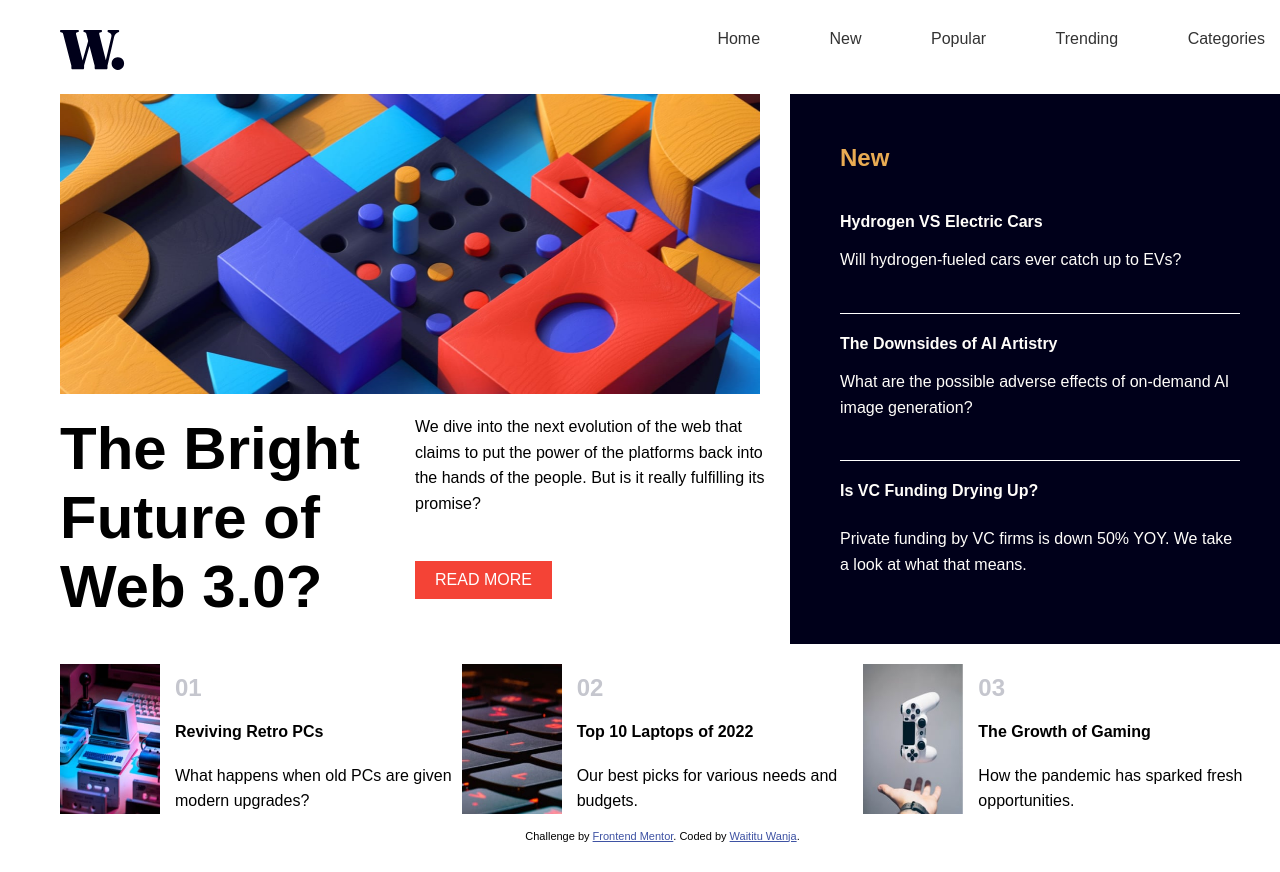
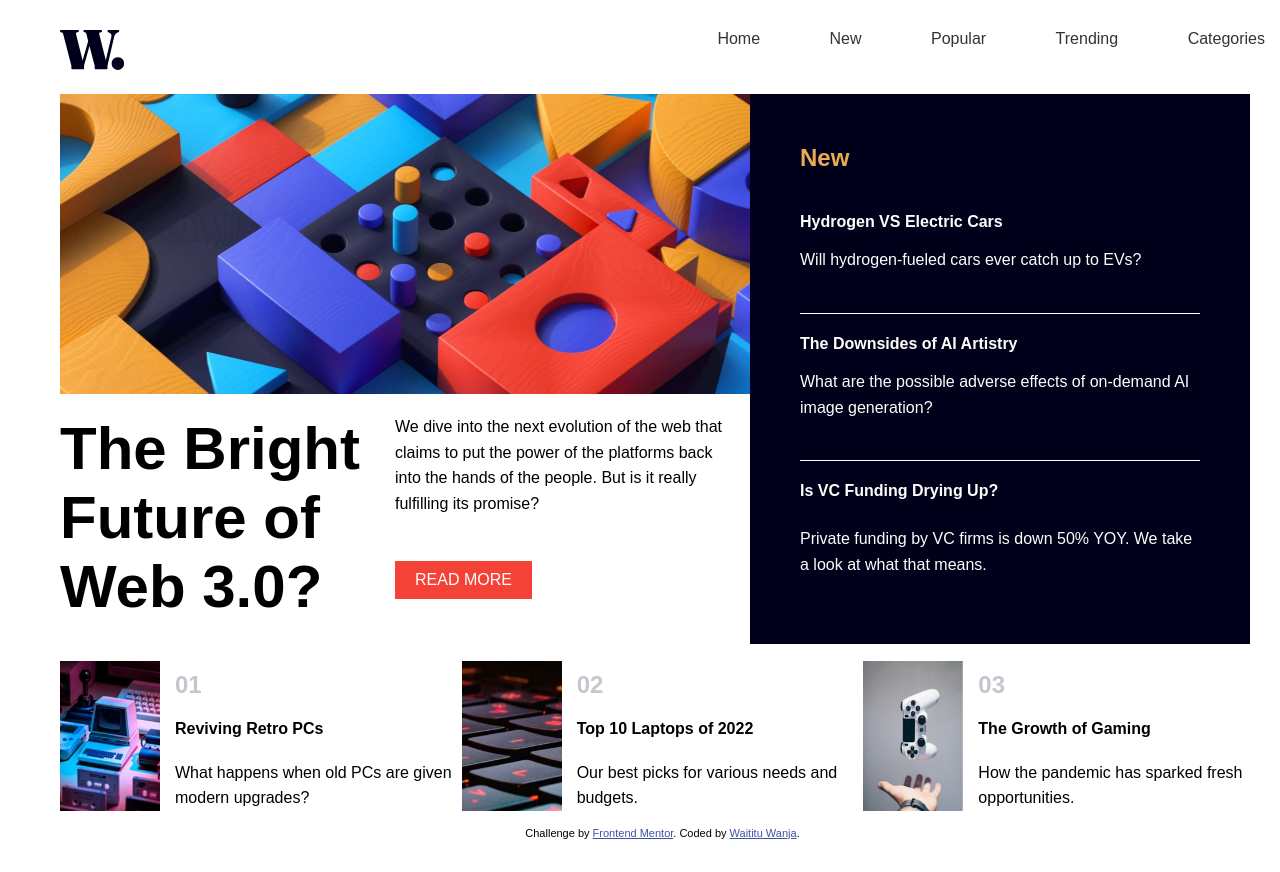
Before and after one commit to Melkilenaa/week1asses, a plain HTML site: page index.html in a window 1280 px wide. Drawn offline with Linux system fonts and the light colour scheme.

Commit message:
changes to the file

```diff
--- a/style.css
+++ b/style.css
@@ -42,13 +42,13 @@ align-items: flex-start;
     gap: 20px;
     column-width: 1px;
     margin-top: 20px;
+    grid-template-areas:
+          'i i n'
+          'c c n';
 }
 .image{
     display: grid;
-    grid-area: image;
-    grid: 1;
-    grid-column: 1 ;
-    grid-row:1;
+    grid-area: i;
     margin-right: 10px;
 }
 .image img{
@@ -60,18 +60,12 @@ align-items: flex-start;
 .area2{
     display:grid;
     grid-template-columns: repeat(2,1fr);
-    grid-area: content;
-    grid: 3;
-    grid-row: 2;
-    grid-column: 1;
-    margin-top: -250px;
+    grid-area: c;
+    margin-top: 0;
 }
 .content{
     display: grid;
-    grid-area: news;
-    grid:2;
-    grid-row: 1;
-    grid-column: 2;
+    grid-area: n;
     padding: 50px;
 }
 .content{
```
